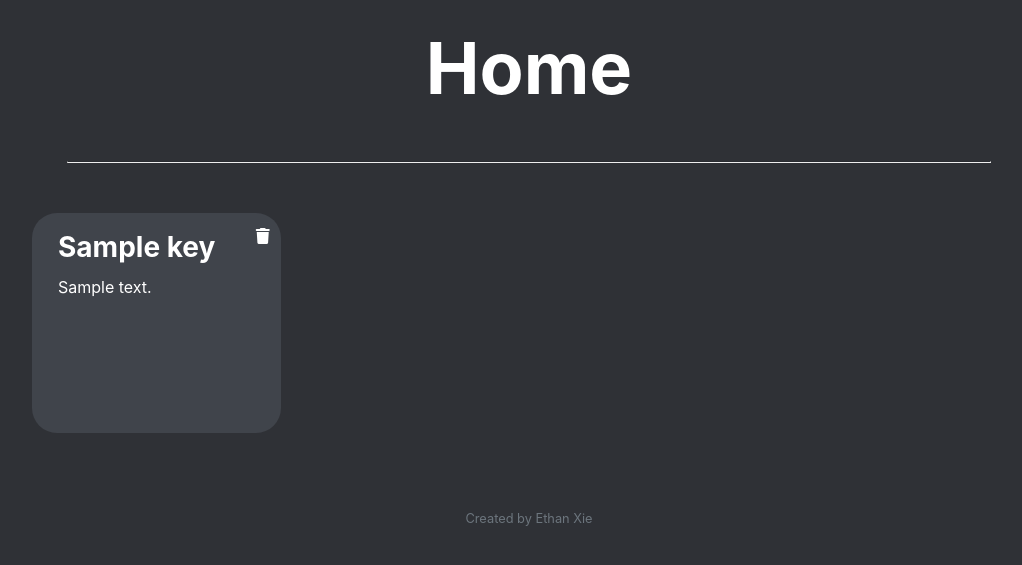
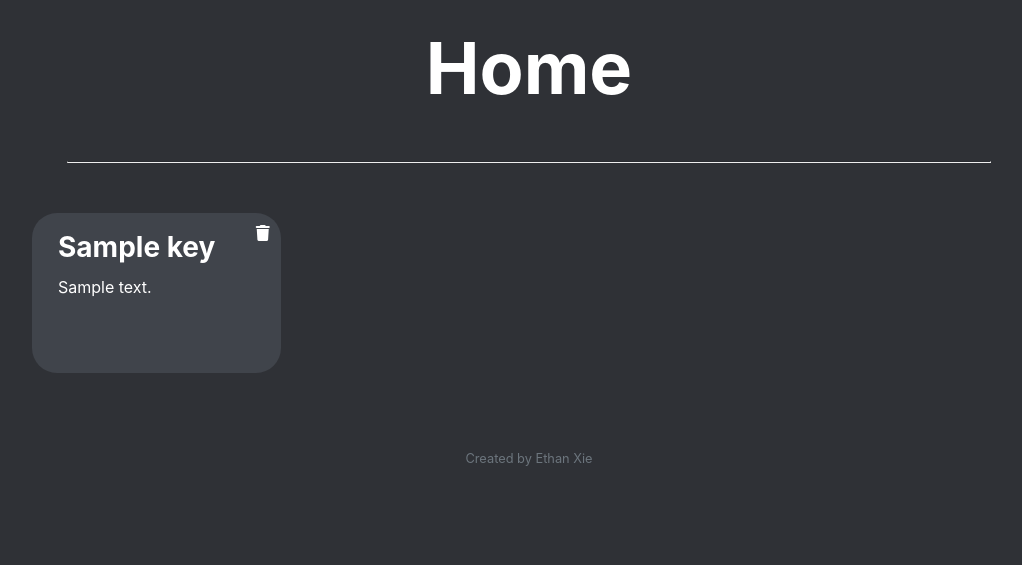
Before and after one commit to Anonymouseyy/nanotebook, a Flask app: template templates/index.html in a window 1280 px wide. Shown: the part 74-639 px from the top of the page, without its empty margins (111-1133 px from the left). Run offline with Flask 2, Linux system fonts and the light colour scheme; the template is opened without the code that fills it: most values are stand-ins (such as "Sample title", 1, 10 or a date in 2020); parts of the project's set-up code (start-up, migrations or seed data) failed here and were passed over; some libraries are stand-ins or nearby versions.

Commit message:
change height of note display

```diff
--- a/static/styles.css
+++ b/static/styles.css
@@ -96,7 +96,7 @@ h2 {
     display: block;
     background-color: #40444b;
     border-radius: 25px;
-    height: 220px;
+    height: 20vh;
     overflow: hidden;
 }
 
```
